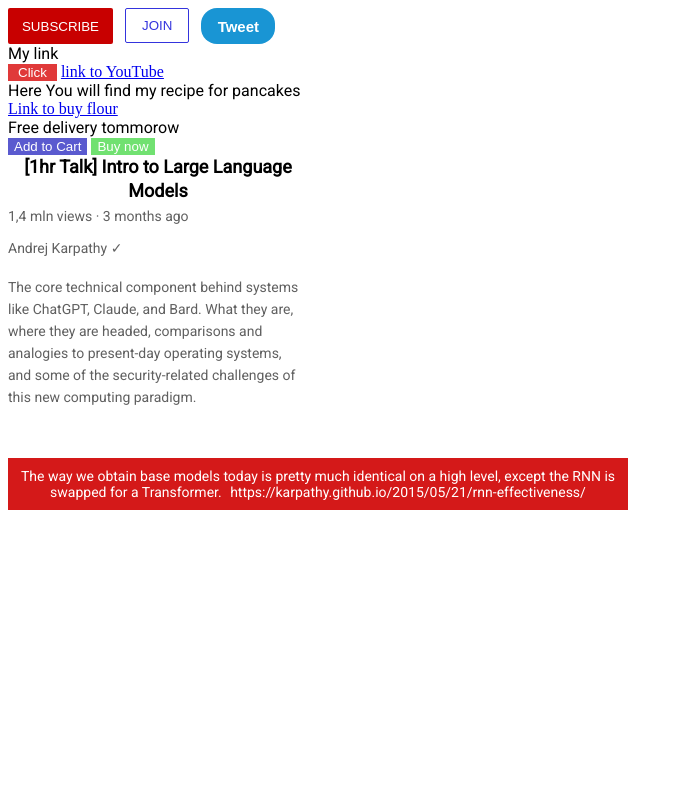
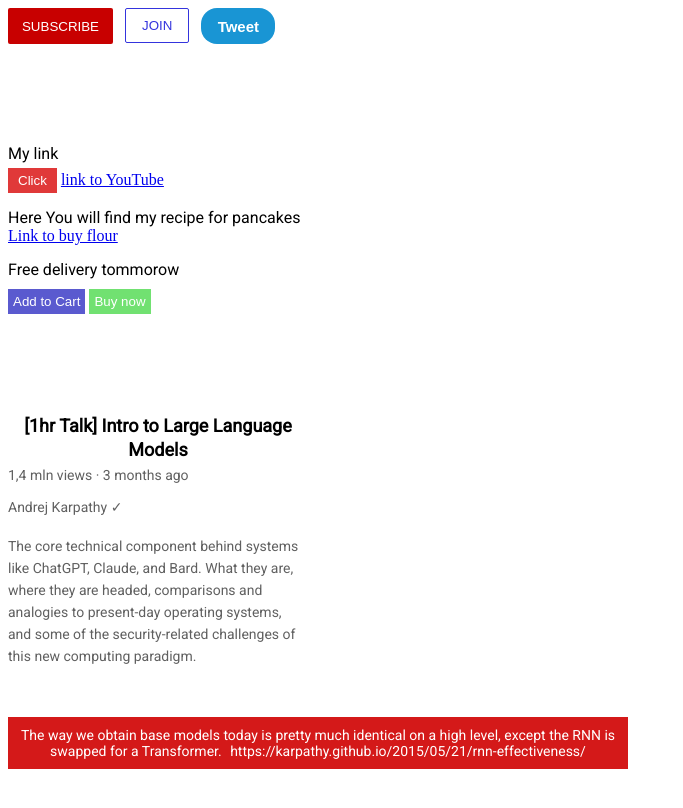
Before and after one commit to JakubTabor/HTML_CSS_basics, a plain HTML site: page index.html in a window 1280 px wide. Shown: the whole page, without its empty margins (0-683 px from the left). Drawn offline with Linux system fonts and the light colour scheme.

Commit message:
Add files via upload

```diff
--- a/CSS_Code/buttons.css
+++ b/CSS_Code/buttons.css
@@ -1,3 +1,7 @@
+.buttons {
+  margin-bottom: 100px;
+}
+
 .subscribe-button {
   background-color: rgb(200, 0, 0);
   color: white;
--- a/CSS_Code/website.css
+++ b/CSS_Code/website.css
@@ -1,6 +1,13 @@
+.website {
+  margin-bottom: 100px;
+}
+
 p {
   font-family: Roboto;
+}
 
+.link {
+  margin-bottom: 5px;
 }
 
 .youtube-link-button {
@@ -9,18 +16,26 @@ p {
   border: none;
   padding-right: 10px;
   padding-left: 10px;
-  padding-top: 5;
-  padding-bottom: 5;
+  padding-top: 5px;
+  padding-bottom: 5px;
+  margin-bottom: 15px;
+}
+
+.paragraph-delivery {
+  margin-top: 15px;
+  margin-bottom: 10px;
 }
 
 .Amazon-add-button {
   background-color: rgb(90, 90, 207);
   color: white;
   border: none;
+  padding: 5px;
 }
 
 .Amazon-buy-button {
   background-color: rgb(113, 225, 113);
   color: white;
   border: none;
+  padding: 5px;
 }
```
